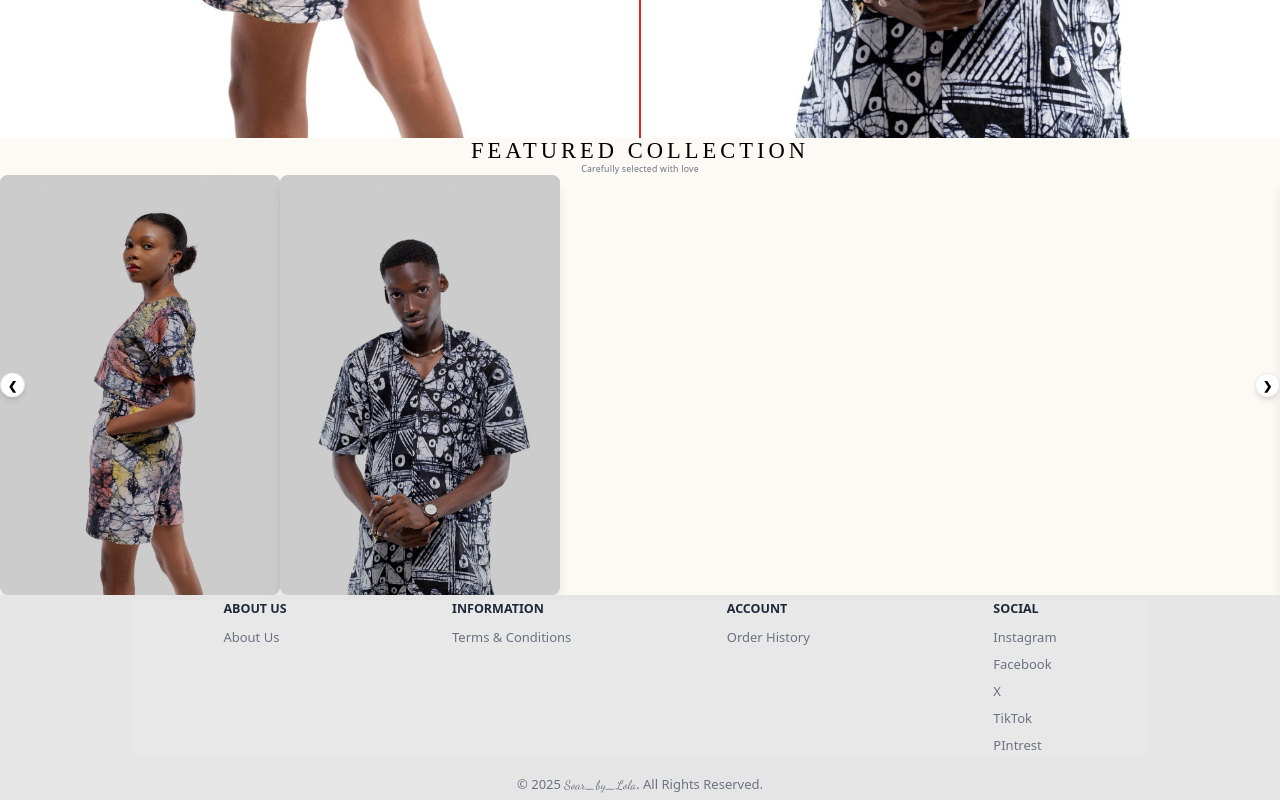
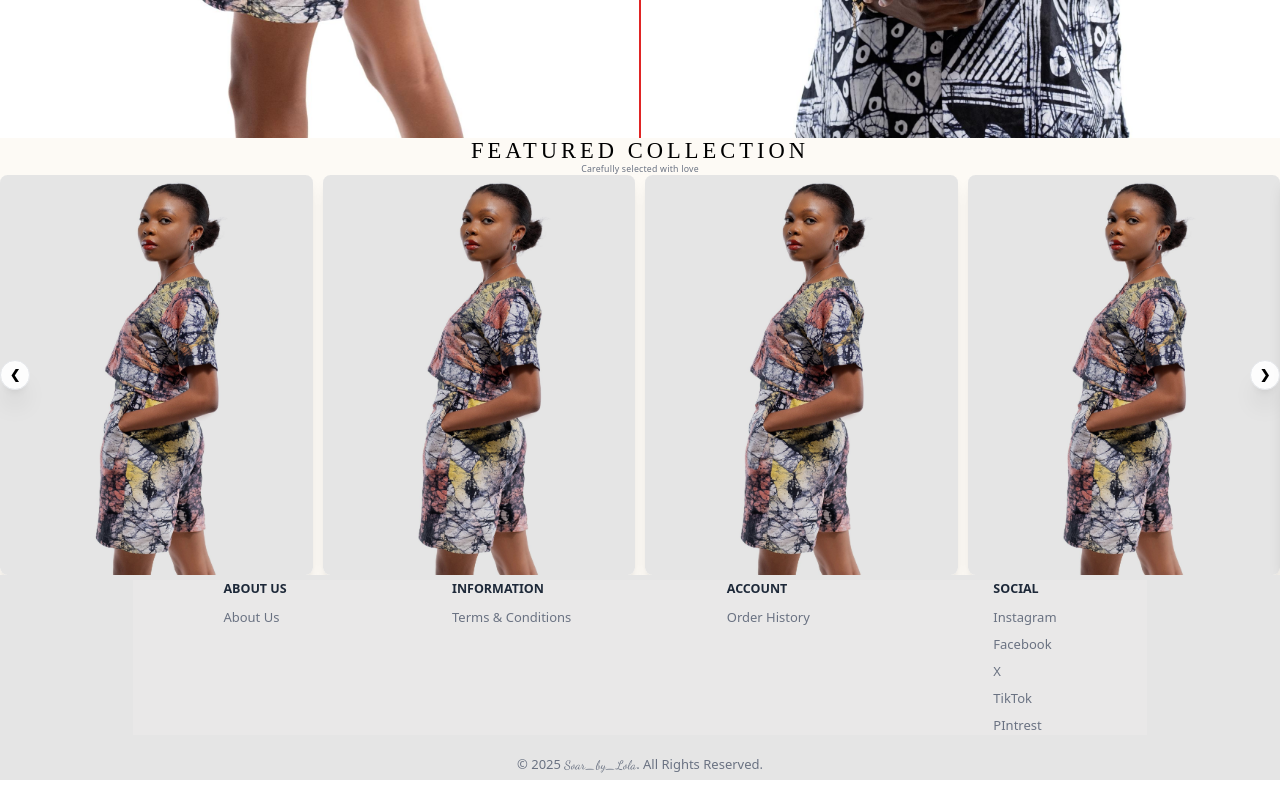
Before and after one commit to olamidefrancis/SoarByLola, a React (Vite) app: page / in a window 1280 px wide. Shown: the part 2513-3313 px from the top of the page. Built offline with nearby package versions, Linux system fonts and the light colour scheme.

Commit message:
Hero section carousel fix

```diff
--- a/src/Components/Carousel/Carousel.jsx
+++ b/src/Components/Carousel/Carousel.jsx
@@ -6,6 +6,11 @@ import two from '../../assets/Images/md2.jpeg'
 
 import useEmblaCarousel from 'embla-carousel-react'
 import './Carousel.css'
+
+const collections= [
+  [one,one,one,one],
+  [two,two,two,two]
+]
 
 const Carousel = () => {
   const [emblaRef, emblaApi] = useEmblaCarousel({ loop: true })
@@ -41,76 +46,57 @@ const Carousel = () => {
       </div>
 
       {/* CAROUSEL */}
-      <div className="embla relative w-full mx-auto px-4">
+    <div className="embla relative w-full mx-auto">
 
-        <div className="embla__viewport" ref={emblaRef}>
-          <div className="embla__container w-full">
+      <div className="embla__viewport overflow-hidden w-full" ref={emblaRef}>
 
-            {/* SLIDE 1 */}
-            <div className="embla__slide">
-              <div className="relative overflow-hidden rounded-xl shadow-lg group">
+        <div className="embla__container flex w-full">
 
+          {collections.map((group, groupIndex) => (
+            <div
+              key={`group-${groupIndex}`}
+              className="embla__slide flex-[0_0_100%] w-full px-4"
+            >
+
+              <div className="flex w-full gap-4">
+                {group.slice(0, 4).map((pixs, pixInd) => (
+                  <div
+                    key={`image-${groupIndex}-${pixInd}`}
+                    className="relative overflow-hidden rounded-xl shadow-lg bg-[#fdfaf5] group flex-1"
+                  >
                     <img
-                  src={one}
-                  alt="look one"
-                  className="w-full h-[420px] object-cover group-hover:scale-105 transition duration-700"
+                      src={pixs}
+                      alt={`collection-${pixInd}`}
+                      className="w-full h-[300px] md:h-[400px] object-cover transition duration-700 group-hover:scale-105"
                     />
-
-
-                <div className="absolute inset-0 bg-black/20"></div>
+                    <div className="absolute inset-0 bg-black/10"></div>
                   </div>
-
-               <div className="relative overflow-hidden rounded-xl shadow-lg group">
-                <img
-                  src={two}
-                  alt="look two"
-                  className="w-full h-[420px] object-cover group-hover:scale-105 transition duration-700"
-                />
-                <div className="absolute inset-0 bg-black/20"></div>
+                ))}
               </div>
 
             </div>
-
-            {/* SLIDE 2 */}
-            <div className="embla__slide">
-              <div className="relative overflow-hidden rounded-xl shadow-lg group">
-                <img
-                  src={two}
-                  alt="look two"
-                  className="w-full h-[420px] object-cover group-hover:scale-105 transition duration-700"
-                />
-                <div className="absolute inset-0 bg-black/20"></div>
-              </div>
-            </div>
-
-            {/* SLIDE 3 */}
-            <div className="embla__slide">
-              <div className="relative overflow-hidden rounded-xl shadow-lg group">
-                <img
-                  src={three}
-                  alt="look three"
-                  className="w-full h-[420px] object-cover group-hover:scale-105 transition duration-700"
-                />
-                <div className="absolute inset-0 bg-black/20"></div>
-              </div>
-            </div>
+          ))}
 
         </div>
       </div>
 
        {/* ARROWS */}
-        <div className="absolute top-1/2 left-0 right-0 flex justify-between -translate-y-1/2 px-4 pointer-events-none">
+        <div className="absolute top-1/2 left-0 right-0 flex justify-between -translate-y-1/2 px-6 pointer-events-none">
 
           <button
             onClick={scrollPrev}
-            className="pointer-events-auto w-10 h-10 rounded-full bg-white shadow-md border border-gray-200 flex items-center justify-center text-lg font-bold hover:bg-[#d62828] hover:text-white transition"
+            className="pointer-events-auto w-12 h-12 rounded-full bg-white/90 shadow-xl border border-gray-200
+                      flex items-center justify-center text-xl font-bold
+                      hover:bg-[#d62828] hover:text-white transition-all"
           >
             ❮
           </button>
 
           <button
             onClick={scrollNext}
-            className="pointer-events-auto w-10 h-10 rounded-full bg-white shadow-md border border-gray-200 flex items-center justify-center text-lg font-bold hover:bg-[#d62828] hover:text-white transition"
+            className="pointer-events-auto w-12 h-12 rounded-full bg-white/90 shadow-xl border border-gray-200
+                      flex items-center justify-center text-xl font-bold
+                      hover:bg-[#d62828] hover:text-white transition-all"
           >
             ❯
           </button>
@@ -118,6 +104,10 @@ const Carousel = () => {
         </div>
 
     </div>
+
+
+
+
     </div>
   )
 }
```
Lines whose indentation alone changed are shown as unchanged.
